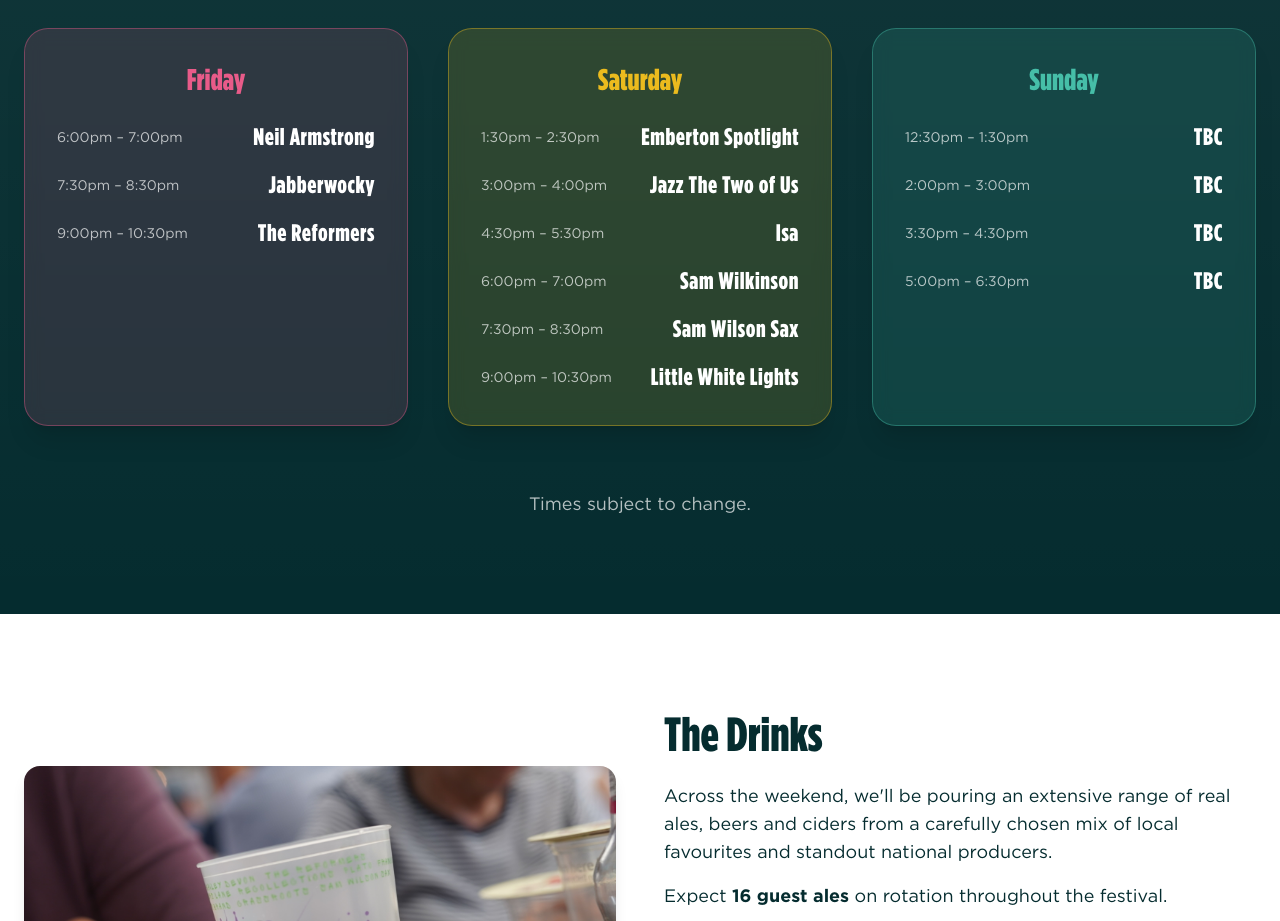
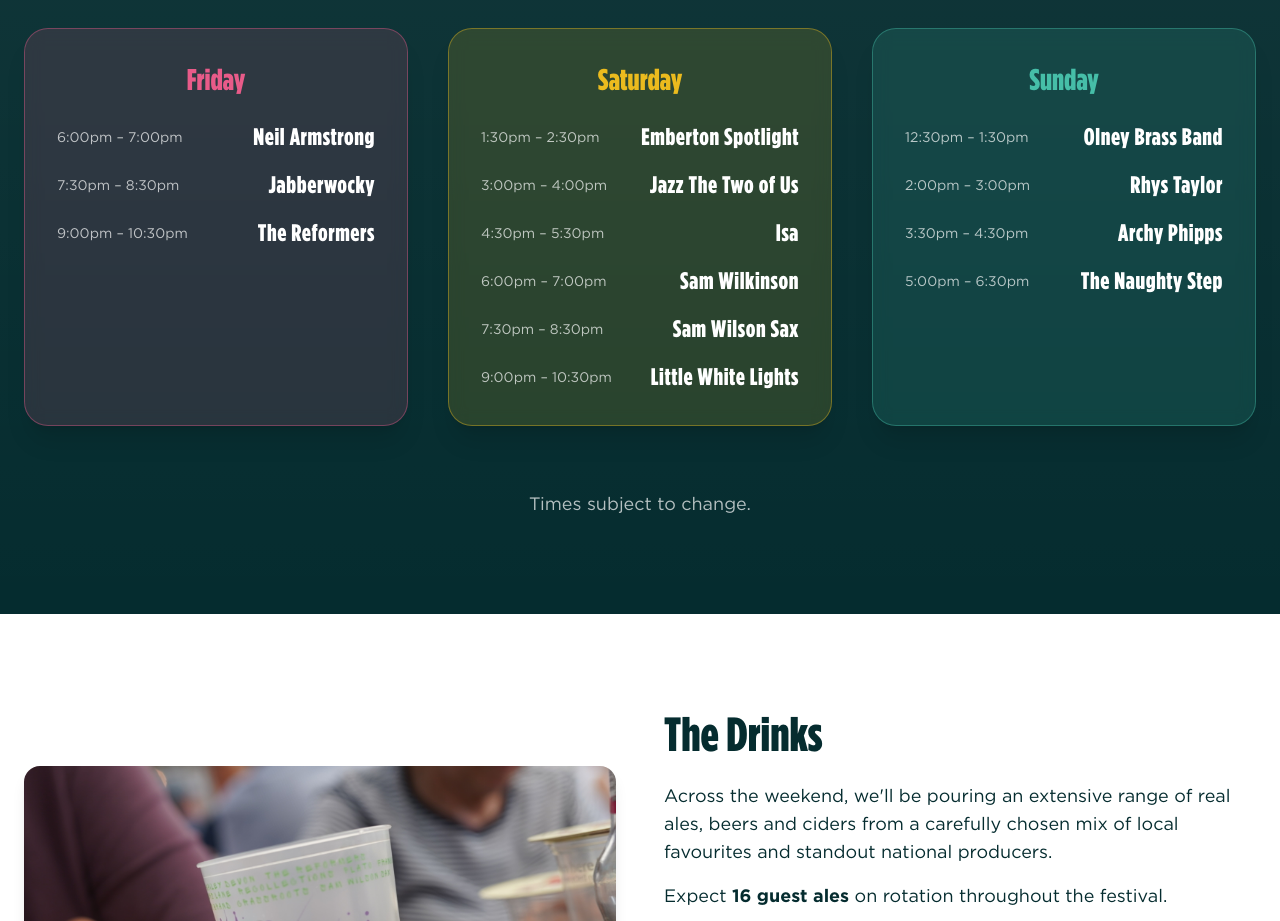
Before and after one commit to JoeShippo/bb-festival, a Next.js app: page / in a window 1280 px wide. Shown: the part 1560-2481 px from the top of the page. Built offline with nearby package versions, Linux system fonts and the light colour scheme.

Commit message:
sunday lineup

```diff
--- a/src/components/FestivalLineUp.tsx
+++ b/src/components/FestivalLineUp.tsx
@@ -27,10 +27,10 @@ const lineup = [
     colour: "bg-[var(--teal)]/15 border-[var(--teal)]/40",
     accent: "text-[var(--teal)]",
     sets: [
-      { time: "12:30pm – 1:30pm", artist: "TBC" },
-      { time: "2:00pm – 3:00pm", artist: "TBC" },
-      { time: "3:30pm – 4:30pm", artist: "TBC" },
-      { time: "5:00pm – 6:30pm", artist: "TBC" },
+      { time: "12:30pm – 1:30pm", artist: "Olney Brass Band" },
+      { time: "2:00pm – 3:00pm", artist: "Rhys Taylor" },
+      { time: "3:30pm – 4:30pm", artist: "Archy Phipps" },
+      { time: "5:00pm – 6:30pm", artist: "The Naughty Step" },
     ],
   },
 ];
```
